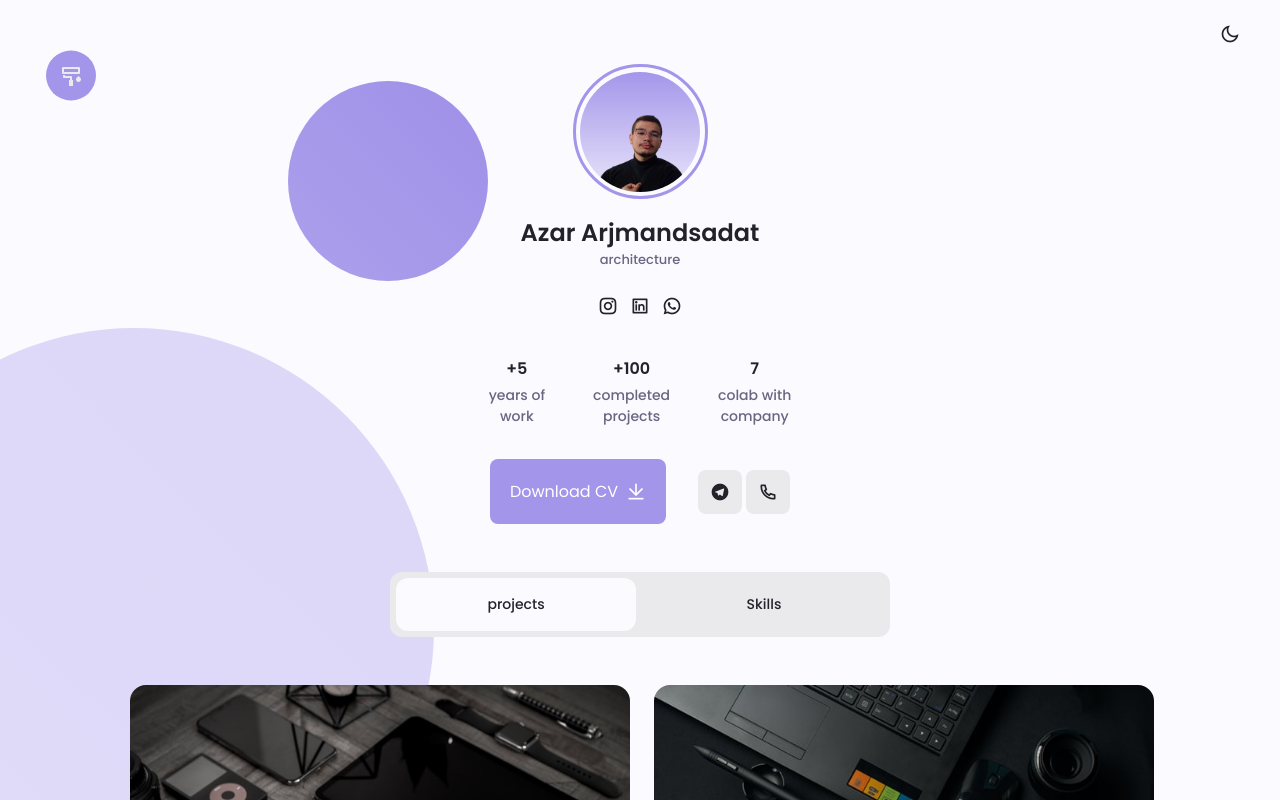
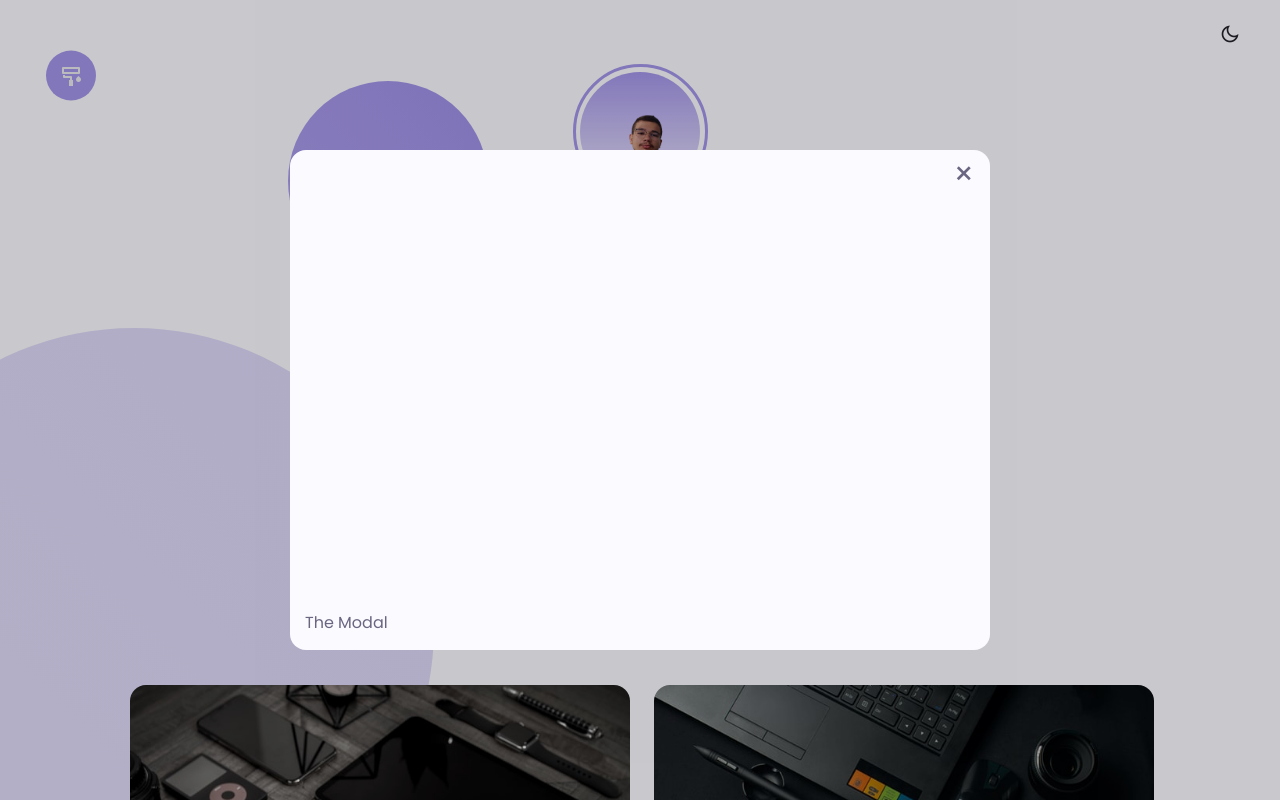
Before and after one commit to Alikanan-a/mini-portfolio-instaV, a website: page index.html in a window 1280 px wide. Both pictures are taken after a click on the link 171 px from the left and 984 px from the top of the page. Shown: the top 800 px of the page. Drawn offline with nearby package versions, Linux system fonts and the light colour scheme.

Commit message:
add modal

```diff
--- a/assets/css/styles.css
+++ b/assets/css/styles.css
@@ -1059,6 +1059,89 @@ form p {
   text-align: center;
 }
 
+/* #open-btn {
+
+  position: absolute;
+  top: 80%;
+  left: 10%;
+  width: 250px;
+  height: 50px;
+  font-size: 1.2rem;
+  padding: 10px;
+  background: transparent;
+  color: white;
+  border: 2px solid white;
+  transition: .5s;
+} */
+
+#open-btn:hover {
+
+  background-color: white;
+  color: black;
+
+}
+
+#modal {
+
+  background-color: var(--body-color);
+  width: 700px;
+  height: 500px;
+  border-radius: 1rem;
+  display: flex;
+  justify-content: space-between;
+  align-items: end;
+
+  position: absolute;
+  top: 50%;
+  left: 50%;
+  transform: translate(-50%,-50%);
+
+  padding: 15px;
+
+  animation-name: animateModal;
+  animation-duration: .4s;
+
+}
+
+#close-btn {
+  font-size: 2rem;
+  top : 0 ;
+  right: 1rem;
+    position: absolute;
+}
+
+#close-btn:hover {
+  cursor: pointer;
+  color: red;
+}
+
+#modal-container {
+  display: none;
+  position: fixed;
+  top: 0;
+  left: 0;
+  width: 100%;
+  height: 100%;
+  z-index: 1;
+  background-color: rgba(0,0,0,0.2);
+
+}
+
+/* Modal Animation */
+
+@keyframes animateModal {
+
+  from {
+      top: -300px;
+      opacity: 0;
+  }
+
+  to {
+      top: 50%;
+      opacity: 1;
+  }
+}
+
 /*=============== SCROLL BAR ===============*/
 ::-webkit-scrollbar {
   width: .6rem;
--- a/assets/js/main.js
+++ b/assets/js/main.js
@@ -213,6 +213,31 @@ var typingEffect = new Typed(".multiText", {
 })
 
 
+const openButton = document.querySelector('#open-btn')
+const closeButton = document.querySelector('#close-btn')
+const modalContainer = document.querySelector('#modal-container')
+
+openButton.addEventListener('click',function(){
+
+    modalContainer.style.display = 'block';
+
+})
+
+closeButton.addEventListener('click', () => {
+
+    modalContainer.style.display = 'none';
+
+})
+
+window.addEventListener('click', (e)=> {
+
+    if(e.target === modalContainer){
+
+        modalContainer.style.display = 'none';
+
+    }
+    //console.log(e.target)
+})
 //   document.getElementById("errorMsg").style.display = "none";
 // function validateForm() {
 //   let x = document.forms["myForm"]["fname"].value;
--- a/index.html
+++ b/index.html
@@ -146,7 +146,7 @@
                             <div>
                                 <span class="projects__subtitle">1</span>
                                 <h3 class="projects__title">architecture</h3>
-                                <a href="#" class="projects__button button button__small">
+                                <a href="#" class="projects__button button button__small" id="open-btn">
                                     <i class="ri-link"></i>
                                 </a>
 
@@ -159,7 +159,7 @@
                             <div>
                                 <span class="projects__subtitle">2</span>
                                 <h3 class="projects__title">architecture</h3>
-                                <a href="#" class="projects__button button button__small">
+                                <a href="#" class="projects__button button button__small" id="open-btn">
                                     <i class="ri-link"></i>
                                 </a>
 
@@ -172,19 +172,19 @@
                             <div>
                                 <span class="projects__subtitle">3</span>
                                 <h3 class="projects__title">architecture</h3>
-                                <a href="#" class="projects__button button button__small">
+                                <a href="#" class="projects__button button button__small" id="open-btn">
                                     <i class="ri-link"></i>
                                 </a>
                             </div>
                         </div>
                     </article>
                     <article class="projects__card">
-                        <img src="assets/img/project4.jpg" alt="" class="projects__img">
+                        <img src="assets/img/project4.jpg" alt="" class="projects__img" >
                         <div class="projects__modal">
                             <div>
                                 <span class="projects__subtitle">4</span>
                                 <h3 class="projects__title">architecture</h3>
-                                <a href="#" class="projects__button button button__small">
+                                <a href="#" class="projects__button button button__small" id="open-btn">
                                     <i class="ri-link"></i>
                                 </a>
                             </div>
@@ -196,7 +196,7 @@
                             <div>
                                 <span class="projects__subtitle">5</span>
                                 <h3 class="projects__title">architecture</h3>
-                                <a href="#" class="projects__button button button__small">
+                                <a href="#" class="projects__button button button__small" id="open-btn">
                                     <i class="ri-link"></i>
                                 </a>
                             </div>
@@ -322,6 +322,13 @@
             </div>
         </section>
     </main>
+    <!--Modal & Modal Background-->
+    <div id="modal-container">
+        <div id="modal">
+            <p>The Modal</p>
+            <div id="close-btn">&times;</div>
+        </div>
+    </div>
     <!--=============== info-detail ===============-->
     <div class="wrapper">
         <div class="circle"></div>
```
